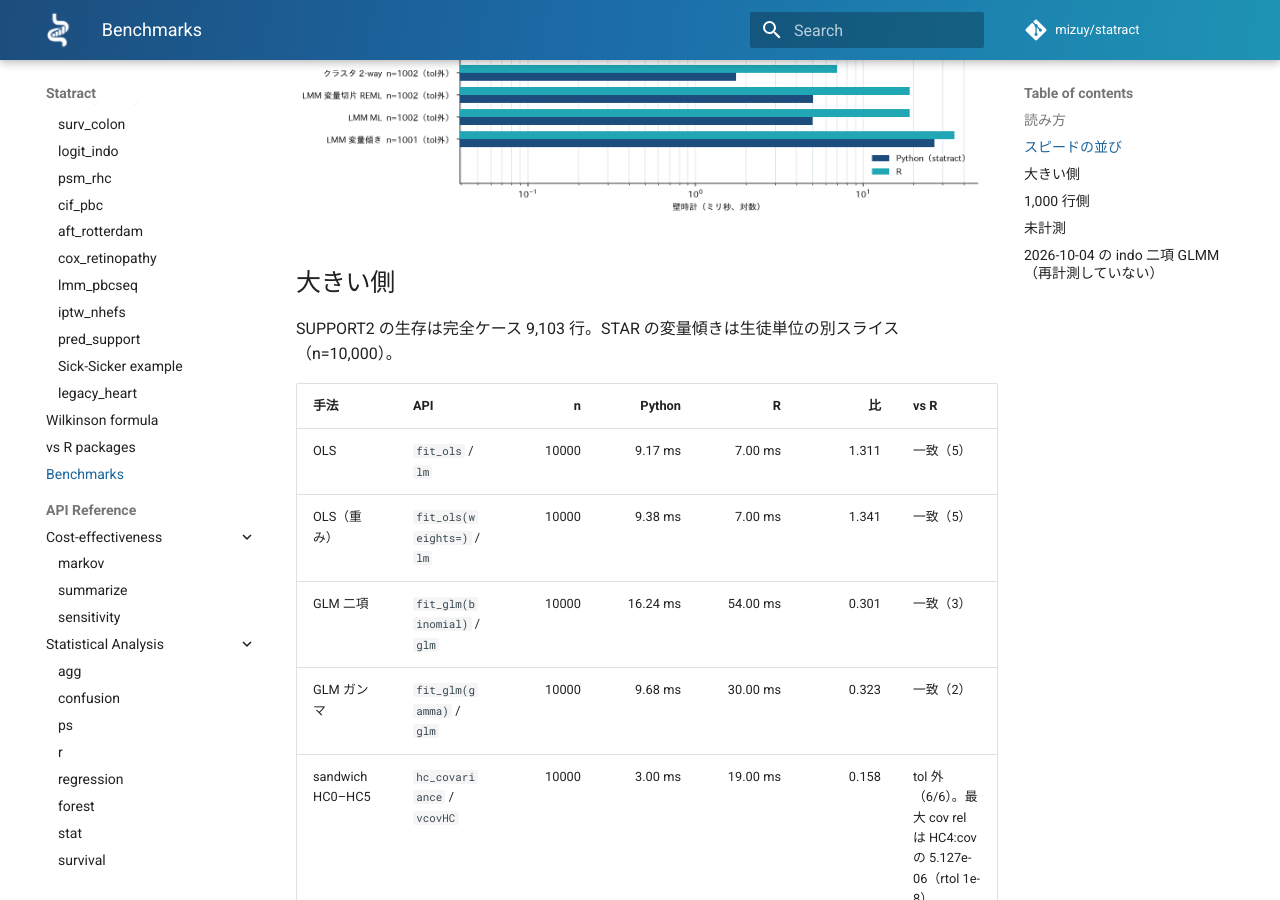
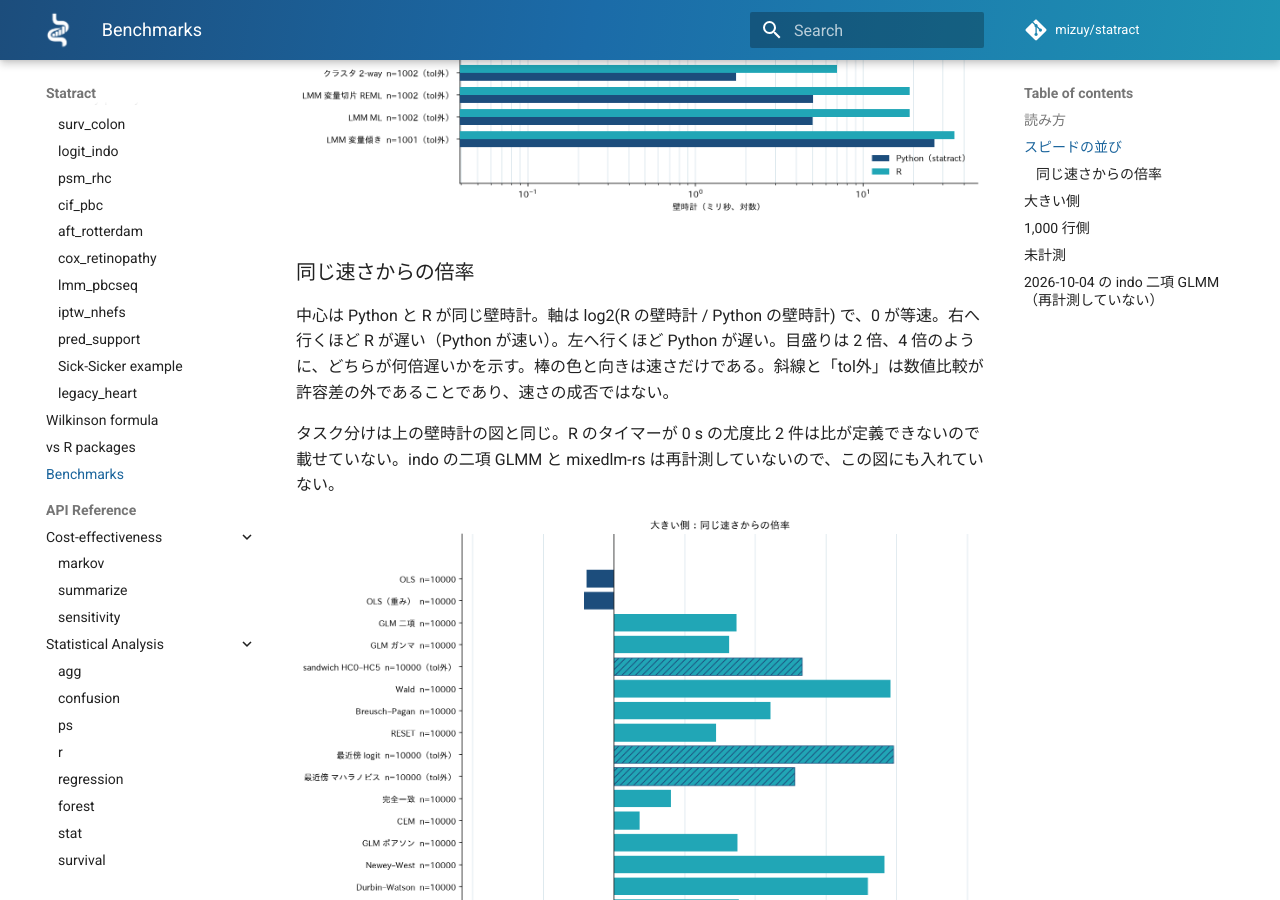
Before and after one commit to mizuy/statract, an MkDocs documentation site: the page built from docs/stat/benchmarks.md, in a window 1280 px wide and 900 px high, scrolled down 2796 px. Built offline with MkDocs 1.6.1 and Material for MkDocs 9.7.7, drawn with Linux system fonts in a browser that asks for light colours; comment, search, counter and statistics services are not loaded.

Commit message:
Add benchmark charts of how many times slower each side is.
The bars are log2 of the R wall time over the Python wall time, centered on equal speed. Tolerance misses stay hatched and are not drawn as agreement.

Co-authored-by: MIZUGUCHI Yasuhiko <mizuy@users.noreply.github.com>

```diff
--- a/docs/stat/benchmarks.md
+++ b/docs/stat/benchmarks.md
@@ -31,6 +31,16 @@ indo の二項 GLMM と mixedlm-rs は再計測していないので、この図
 ![大きい側の壁時計。Python と R をタスクごとに並べた対数軸の棒グラフ](benchmarks/speed-large.png)
 
 ![1,000 行側の壁時計。Python と R をタスクごとに並べた対数軸の棒グラフ](benchmarks/speed-small.png)
+
+### 同じ速さからの倍率
+
+中心は Python と R が同じ壁時計。軸は log2(R の壁時計 / Python の壁時計) で、0 が等速。右へ行くほど R が遅い（Python が速い）。左へ行くほど Python が遅い。目盛りは 2 倍、4 倍のように、どちらが何倍遅いかを示す。棒の色と向きは速さだけである。斜線と「tol外」は数値比較が許容差の外であることであり、速さの成否ではない。
+
+タスク分けは上の壁時計の図と同じ。R のタイマーが 0 s の尤度比 2 件は比が定義できないので載せていない。indo の二項 GLMM と mixedlm-rs は再計測していないので、この図にも入れていない。
+
+![大きい側。等速を中心に、R と Python のどちらが何倍遅いか](benchmarks/ratio-large.png)
+
+![1,000 行側。等速を中心に、R と Python のどちらが何倍遅いか](benchmarks/ratio-small.png)
 
 ## 大きい側
 
```
Also changed, not shown: docs/stat/benchmarks/ratio-large.png (added), docs/stat/benchmarks/ratio-small.png (added).
